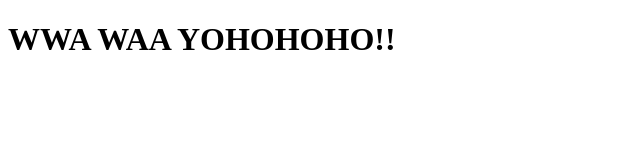
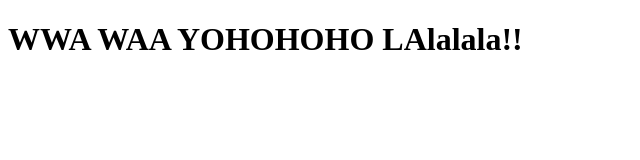
Before and after one commit to Rastiartn/Training-1-revou, a plain HTML site: page index.html in a window 1280 px wide. Shown: the whole page, without its empty margins (0-640 px from the left). Drawn offline with Linux system fonts and the light colour scheme.

Commit message:
second commit

```diff
--- a/index.html
+++ b/index.html
@@ -4,6 +4,6 @@
         <title>Website Pertama</title>
     </head>
     <body>
-        <h1>WWA WAA YOHOHOHO!!</h1>
+        <h1>WWA WAA YOHOHOHO LAlalala!!</h1>
     </body>
 </html>
```
